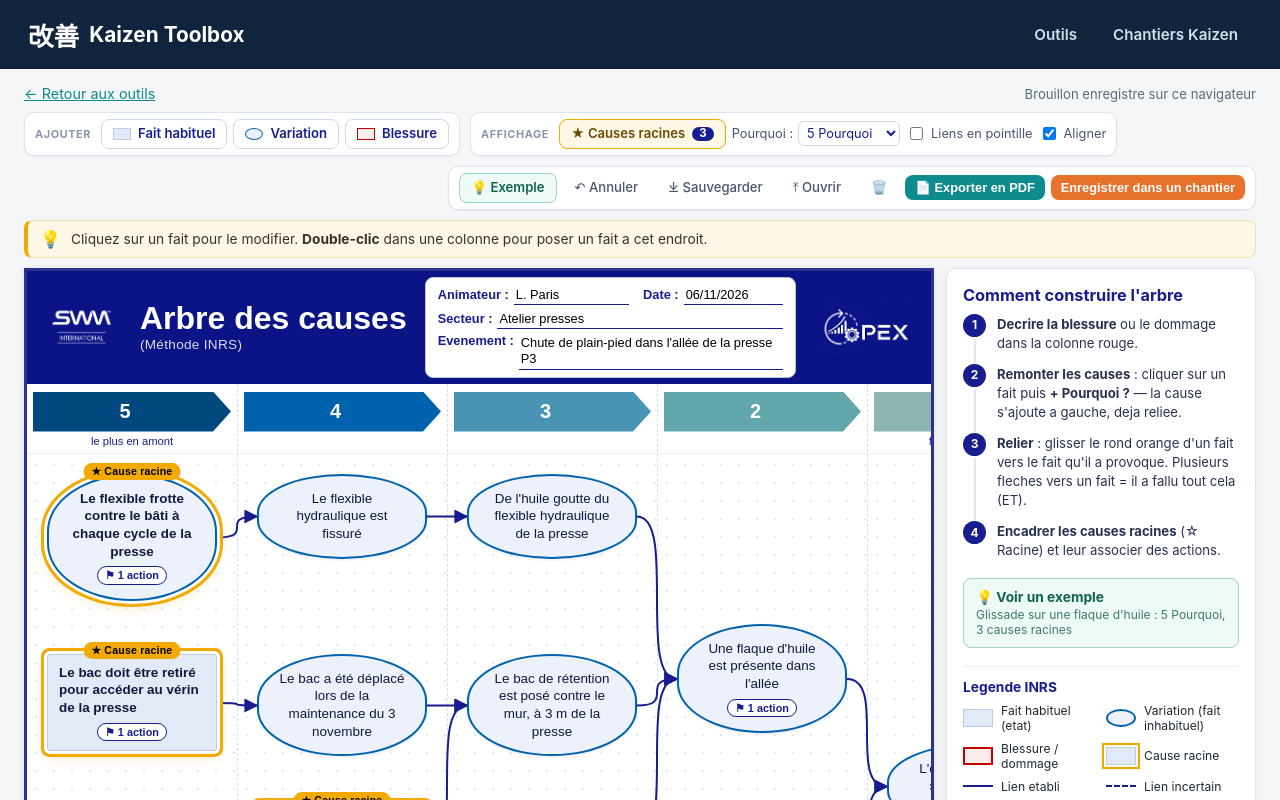
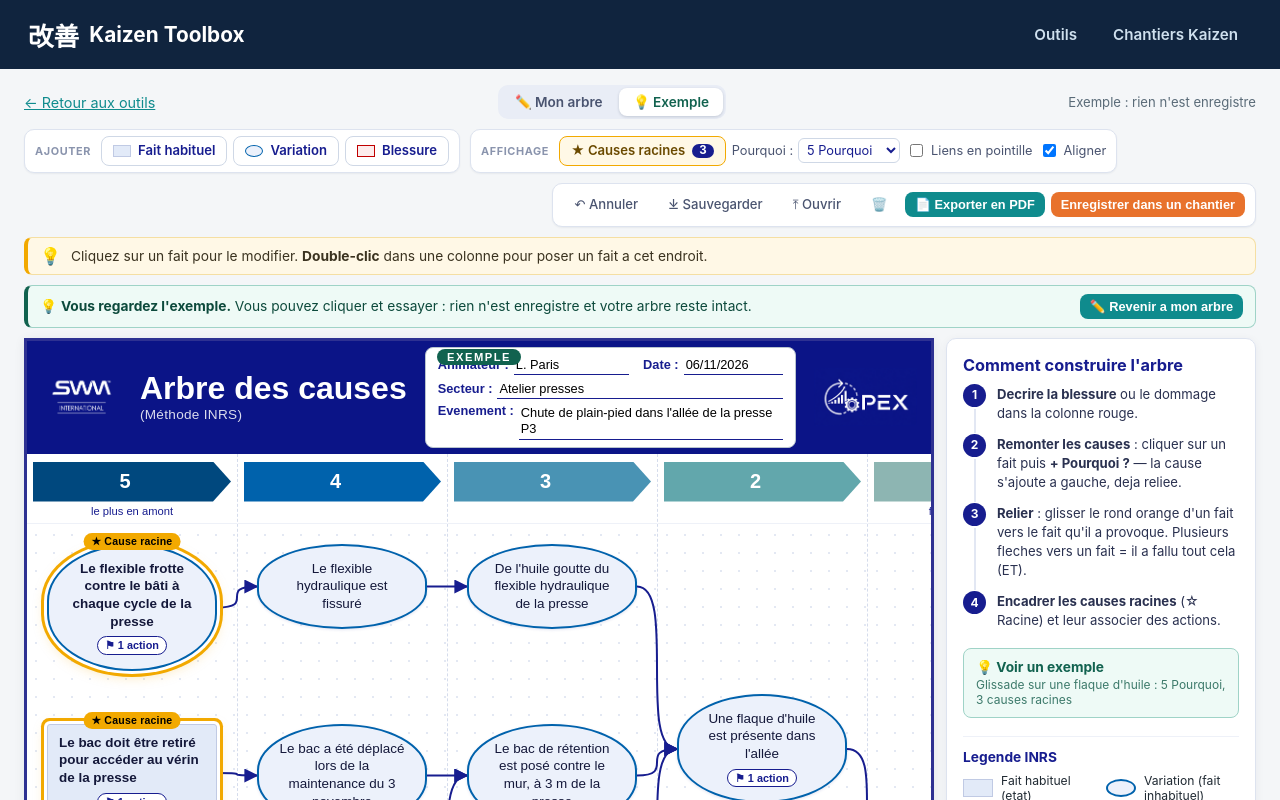
Before and after one commit to louisparis10-prog/Kaizen, a website: page public/arbre-causes.html in a window 1280 px wide. Both pictures are taken after a click on the button "💡 Exemple". Shown: the top 800 px of the page. Drawn offline with Linux system fonts and the light colour scheme.

Commit message:
Separe l'exemple de l'arbre de l'utilisateur
Charger l'exemple remplacait le brouillon : « Creer un arbre des causes »
rouvrait ensuite l'exemple. L'exemple devient une vue a part, jamais
enregistree, avec une bascule Mon arbre / Exemple en haut de l'editeur ;
l'arbre de l'utilisateur est mis de cote puis rendu intact.

Un brouillon qui est une copie d'un exemple n'est plus repris. La fiche
de l'outil propose « Voir un exemple » (arbre-causes.html?exemple).

Co-Authored-By: Claude Opus 5.5 <noreply@anthropic.com>

```diff
--- a/public/arbre-causes.html
+++ b/public/arbre-causes.html
@@ -19,6 +19,10 @@
 <main class="adc-main">
   <div class="adc-retour no-print">
     <a href="/index.html" id="lien-retour">&larr; Retour aux outils</a>
+    <div class="adc-bascule" role="group" aria-label="Affichage">
+      <button id="vue-perso" class="actif" aria-pressed="true" title="Votre arbre, enregistre automatiquement">✏️ Mon arbre</button>
+      <button id="vue-exemple" aria-pressed="false" title="Un arbre complet pour voir la methode, sans toucher au votre">💡 Exemple</button>
+    </div>
     <span id="etat-sauvegarde" class="adc-etat"></span>
   </div>
 
@@ -37,7 +41,6 @@
       <label class="adc-case"><input type="checkbox" id="opt-aligner" checked> Aligner</label>
     </div>
     <div class="adc-groupe adc-groupe-fichier">
-      <button class="adc-outil adc-outil-exemple" id="btn-exemple" title="Charger un arbre des causes complet pour decouvrir la methode">💡 Exemple</button>
       <button class="adc-outil adc-outil-discret" id="btn-annuler" title="Annuler (Ctrl+Z)">↶ Annuler</button>
       <button class="adc-outil adc-outil-discret" id="btn-exporter" title="Telecharger l'arbre (fichier JSON)">⤓ Sauvegarder</button>
       <button class="adc-outil adc-outil-discret" id="btn-importer" title="Reprendre un arbre telecharge">⤒ Ouvrir</button>
@@ -47,6 +50,10 @@
     </div>
   </div>
   <div class="adc-astuce no-print" id="astuce"></div>
+  <div class="adc-alerte-exemple no-print">
+    <span>💡 <b>Vous regardez l'exemple.</b> Vous pouvez cliquer et essayer : rien n'est enregistre et votre arbre reste intact.</span>
+    <button class="btn small" data-vue="perso">✏️ Revenir a mon arbre</button>
+  </div>
 
   <div class="adc-zone">
     <!-- Trame au format des supports SWM : cadre, bandeau, entete et colonnes numerotees -->
--- a/public/css/arbre-causes.css
+++ b/public/css/arbre-causes.css
@@ -270,3 +270,21 @@
 /* Evenement : passe a la ligne au lieu de deborder */
 .adc-infos textarea { resize: none; overflow: hidden; line-height: 1.3; min-height: 1.6em; white-space: pre-wrap; word-break: break-word; }
 .adc-infos .adc-infos-large:has(textarea) { align-items: flex-start; }
+
+/* Bascule Mon arbre / Exemple */
+.adc-bascule { display: inline-flex; background: #e9edf6; border-radius: 10px; padding: 3px; gap: 2px; }
+.adc-bascule button { border: none; background: transparent; border-radius: 8px; padding: 6px 14px; cursor: pointer;
+  font-family: inherit; font-size: 0.85rem; font-weight: 600; color: #4a5470; transition: background 0.15s, color 0.15s; }
+.adc-bascule button:hover { color: var(--swm-texte); }
+.adc-bascule button.actif { background: #fff; color: var(--swm-texte); box-shadow: 0 1px 3px rgba(16, 36, 62, 0.18); }
+.adc-bascule #vue-exemple.actif { color: #11624f; }
+
+/* Mode exemple : bandeau vert et repere sur la trame */
+.adc-alerte-exemple { display: none; align-items: center; justify-content: space-between; gap: 12px; flex-wrap: wrap;
+  background: #eefaf6; border: 1px solid #9fd3c7; border-left: 4px solid #11624f; border-radius: 8px;
+  padding: 8px 12px; margin-bottom: 10px; font-size: 0.86rem; color: #0d4a3c; }
+.mode-exemple .adc-alerte-exemple { display: flex; }
+.mode-exemple .adc-trame { position: relative; }
+.mode-exemple .adc-trame::after { content: 'EXEMPLE'; position: absolute; top: 8px; right: 50%; transform: translateX(50%);
+  background: #11624f; color: #fff; font-weight: 700; font-size: 0.7rem; letter-spacing: 1.5px; padding: 2px 10px; border-radius: 9px; }
+@media print { .mode-exemple .adc-trame::after { display: none; } }
--- a/public/js/app.js
+++ b/public/js/app.js
@@ -94,7 +94,8 @@
           ` : ''}
 
           <div class="modal-actions">
-            ${tool.page ? `<a class="btn orange" href="/${tool.page}">Creer un ${tool.name.replace(/ INRS$/, '').toLowerCase()}</a>` : ''}
+            ${tool.page ? `<a class="btn orange" href="/${tool.page}">Creer un ${tool.name.replace(/ INRS$/, '').toLowerCase()}</a>
+              <a class="btn secondary" href="/${tool.page}?exemple">Voir un exemple</a>` : ''}
             <button class="btn ${tool.page ? 'secondary' : 'orange'}" id="btn-use-in-chantier">Utiliser dans un chantier</button>            <button class="btn secondary" id="btn-print-memo">Imprimer le memo</button>
           </div>
         </div>
--- a/public/js/arbre-causes.js
+++ b/public/js/arbre-causes.js
@@ -38,6 +38,12 @@
   let selection = null;     // { type: 'fait' | 'lien', id }
   let historique = [];
   let minuterieSauvegarde = null;
+  let modeExemple = false;   // true : l'exemple est affiche, rien n'est enregistre
+  let arbrePerso = null;     // arbre de l'utilisateur mis de cote pendant l'exemple
+  const FICHIER_EXEMPLE = '/exemples/arbre-des-causes-glissade.json';
+  // Evenements des exemples livres : un brouillon qui en est une copie n'est pas repris.
+  const EVENEMENTS_EXEMPLES = ["Chute de plain-pied dans l'allée de la presse P3",
+    "Main happée au rouleau presseur lors d'un dégagement de bourrage"];
 
   const $ = (id) => document.getElementById(id);
   const canvas = $('canvas');
@@ -481,7 +487,7 @@
     } else if (selection && selection.type === 'lien') {
       texte = 'Lien selectionne : rendez-le <b>pointille</b> s\'il est incertain, ou inversez son sens dans le panneau.';
     } else if (etat.faits.length <= 1) {
-      texte = '<b>Pour commencer :</b> decrivez la blessure (cadre rouge), puis cliquez dessus et remontez les causes avec <b>+ Pourquoi ?</b> — ou partez de <b>💡 Exemple</b>.';
+      texte = '<b>Pour commencer :</b> decrivez la blessure (cadre rouge), puis cliquez dessus et remontez les causes avec <b>+ Pourquoi ?</b> — ou regardez d\'abord <b>💡 l\'exemple</b>.';
     } else {
       texte = 'Cliquez sur un fait pour le modifier. <b>Double-clic</b> dans une colonne pour poser un fait a cet endroit.';
     }
@@ -501,7 +507,7 @@
         <li><b>Relier</b> : glisser le rond orange d'un fait vers le fait qu'il a provoque. Plusieurs fleches vers un fait = il a fallu tout cela (ET).</li>
         <li><b>Encadrer les causes racines</b> (☆ Racine) et leur associer des actions.</li>
       </ol>
-      <button class="adc-exemple-btn" data-exemple>💡 Voir un exemple<small>Glissade sur une flaque d'huile : 5 Pourquoi, 3 causes racines</small></button>
+      <button class="adc-exemple-btn" data-vue="exemple">💡 Voir un exemple<small>Glissade sur une flaque d'huile : 5 Pourquoi, 3 causes racines</small></button>
       <h4>Legende INRS</h4>
       <div class="adc-legende">
         <div><i></i> Fait habituel (etat)</div>
@@ -805,12 +811,15 @@
   }
 
   function planifierSauvegarde(delai) {
+    if (modeExemple) return afficherEtat('Exemple : rien n\'est enregistre');
     clearTimeout(minuterieSauvegarde);
     afficherEtat('Modifications en cours...');
     minuterieSauvegarde = setTimeout(sauvegarder, delai == null ? 1200 : delai);
   }
 
   async function sauvegarder() {
+    minuterieSauvegarde = null;
+    if (modeExemple) return;
     if (chantier) {
       try {
         const corps = JSON.stringify({ header: etat.header, fields: { arbre: etat } });
@@ -929,10 +938,14 @@
     } else {
       try {
         const brouillon = JSON.parse(localStorage.getItem(CLE_LOCALE) || 'null');
-        if (valide(brouillon)) { etat = normaliser(brouillon); afficherEtat('Brouillon repris'); }
+        // Ancien comportement : l'exemple pouvait remplacer le brouillon. On repart alors d'un arbre vierge.
+        const copieExemple = brouillon && brouillon.header && EVENEMENTS_EXEMPLES.includes(brouillon.header.evenement);
+        if (copieExemple) localStorage.removeItem(CLE_LOCALE);
+        else if (valide(brouillon)) { etat = normaliser(brouillon); afficherEtat('Brouillon repris'); }
       } catch (err) { /* brouillon absent ou illisible */ }
     }
     toutRedessiner();
+    if (params.get('exemple') !== null) basculerExemple(true);
   }
 
   // Change le nombre de Pourquoi. Les faits gardent leur niveau par rapport a la
@@ -964,30 +977,54 @@
   $('btn-dommage').addEventListener('click', () => ajouterFait('dommage'));
   $('btn-annuler').addEventListener('click', annuler);
 
-  // Exemple simple et factuel (glissade sur une flaque d'huile) pour decouvrir la methode.
-  async function chargerExemple() {
-    const entame = etat.faits.length > 1 || etat.faits.some(f => f.texte);
-    if (entame && !confirm("Remplacer l'arbre actuel par l'exemple ? (le bouton Annuler permet de revenir en arriere)")) return;
-    try {
-      const res = await fetch('/exemples/arbre-des-causes-glissade.json');
-      if (!res.ok) throw new Error();
-      const donnees = await res.json();
-      memoriser();
-      etat = normaliser(donnees);
-      selection = null;
-      toutRedessiner();
-      planifierSauvegarde();
-      toast("Exemple charge : cliquez sur « ★ Causes racines » pour les faire ressortir");
-    } catch (err) {
-      toast("Impossible de charger l'exemple", 'error');
+  // ---------- Exemple : vue a part, jamais enregistree ----------
+  // L'exemple s'affiche a la place de l'arbre de l'utilisateur sans l'ecraser :
+  // on garde son arbre de cote et on le remet en revenant sur « Mon arbre ».
+  let exempleCache = null;
+  async function basculerExemple(actif) {
+    if (actif === modeExemple) return;
+    if (actif) {
+      try {
+        if (!exempleCache) {
+          const res = await fetch(FICHIER_EXEMPLE);
+          if (!res.ok) throw new Error();
+          exempleCache = await res.json();
+        }
+      } catch (err) {
+        return toast("Impossible de charger l'exemple", 'error');
+      }
+      // Enregistre tout de suite ce qui etait en attente sur l'arbre de l'utilisateur.
+      if (minuterieSauvegarde) { clearTimeout(minuterieSauvegarde); minuterieSauvegarde = null; await sauvegarder(); }
+      arbrePerso = { etat, historique, statut: $('etat-sauvegarde').textContent };
+      etat = normaliser(JSON.parse(JSON.stringify(exempleCache)));
+      historique = [];
+      modeExemple = true;
+    } else {
+      etat = arbrePerso.etat;
+      historique = arbrePerso.historique;
+      modeExemple = false;
     }
+    selection = null;
+    canvas.classList.remove('focus-racines');
+    $('btn-racines').classList.remove('actif');
+    document.body.classList.toggle('mode-exemple', modeExemple);
+    $('vue-perso').classList.toggle('actif', !modeExemple);
+    $('vue-exemple').classList.toggle('actif', modeExemple);
+    $('vue-perso').setAttribute('aria-pressed', String(!modeExemple));
+    $('vue-exemple').setAttribute('aria-pressed', String(modeExemple));
+    toutRedessiner();
+    afficherEtat(modeExemple ? 'Exemple : rien n\'est enregistre' : (arbrePerso.statut || ''));
+    if (!modeExemple) arbrePerso = null;
   }
-  $('btn-exemple').addEventListener('click', chargerExemple);
-  $('panneau').addEventListener('click', e => {
-    if (e.target.closest('[data-exemple]')) chargerExemple();
+  $('vue-perso').addEventListener('click', () => basculerExemple(false));
+  $('vue-exemple').addEventListener('click', () => basculerExemple(true));
+  document.addEventListener('click', e => {
+    const b = e.target.closest('[data-vue]');
+    if (b) basculerExemple(b.dataset.vue === 'exemple');
   });
   $('btn-imprimer').addEventListener('click', () => { selectionner(null); setTimeout(() => window.print(), 50); });
   $('btn-enregistrer').addEventListener('click', () => {
+    if (modeExemple) return toast('Revenez sur « Mon arbre » pour enregistrer votre arbre', 'error');
     if (chantier) planifierSauvegarde(0);
     else choisirChantier();
   });
@@ -1014,6 +1051,7 @@
       try {
         const donnees = JSON.parse(await input.files[0].text());
         if (!valide(donnees)) throw new Error();
+        if (modeExemple) await basculerExemple(false);
         memoriser();
         etat = normaliser(donnees);
         selection = null;
```
